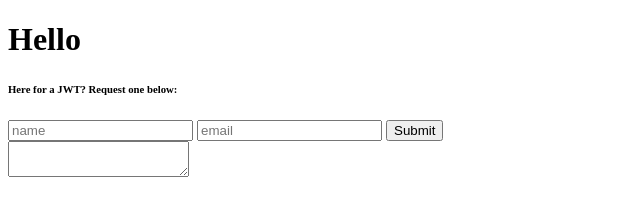
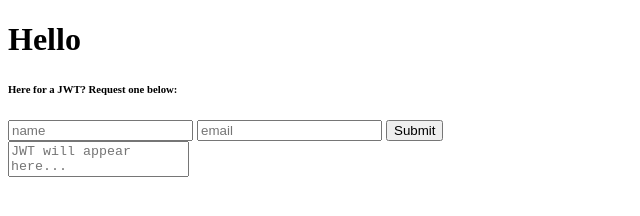
Before and after one commit to Kc2693/BYOB, a website: page public/index.html in a window 1280 px wide. Shown: the whole page, without its empty margins (0-640 px from the left). Drawn offline with Linux system fonts and the light colour scheme.

Commit message:
Disable textarea from being typed in or resized

```diff
--- a/public/index.html
+++ b/public/index.html
@@ -12,8 +12,9 @@
       <input type="email" placeholder="email" />
       <button type="submit">Submit</button>
     </form>
-    <textarea readonly>
-
-    </textarea>
+    <textarea
+      readonly
+      placeholder="JWT will appear here..."
+      style="resize: none"></textarea>
   </body>
 </html>
```
